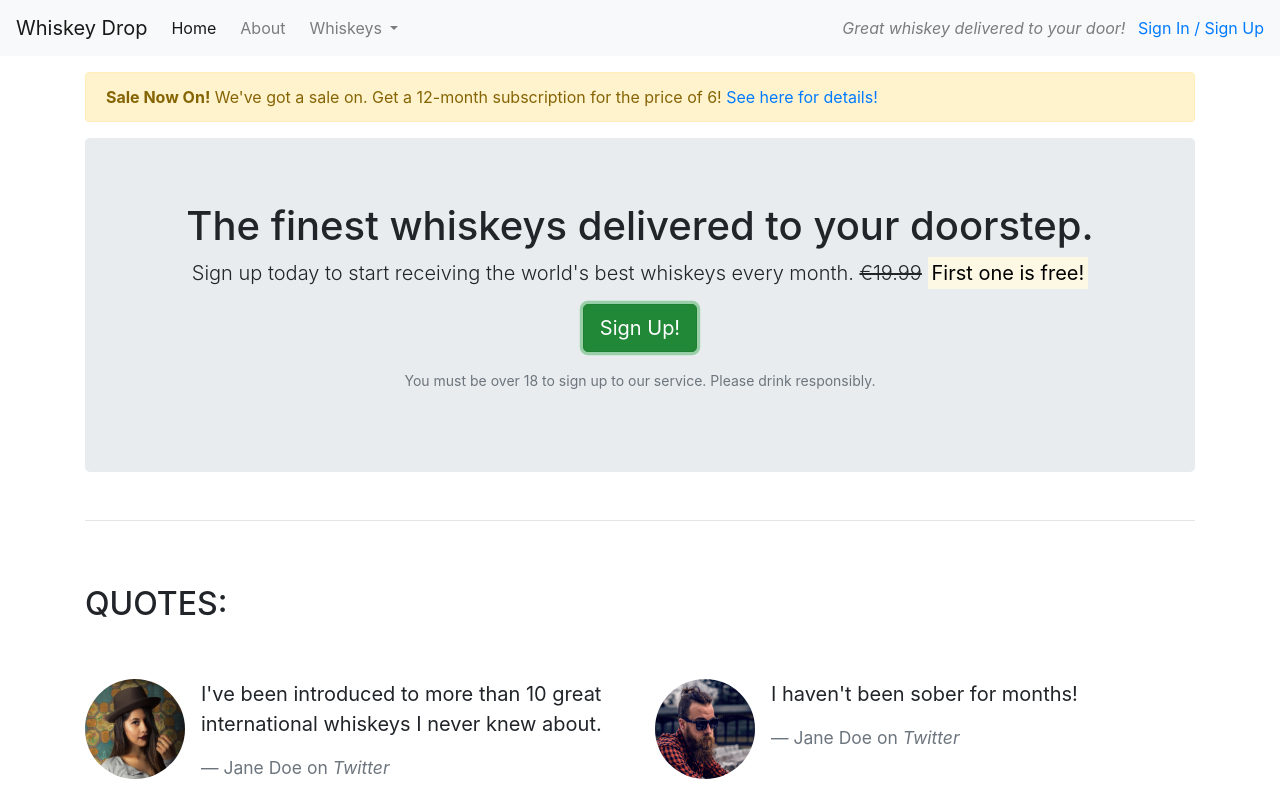
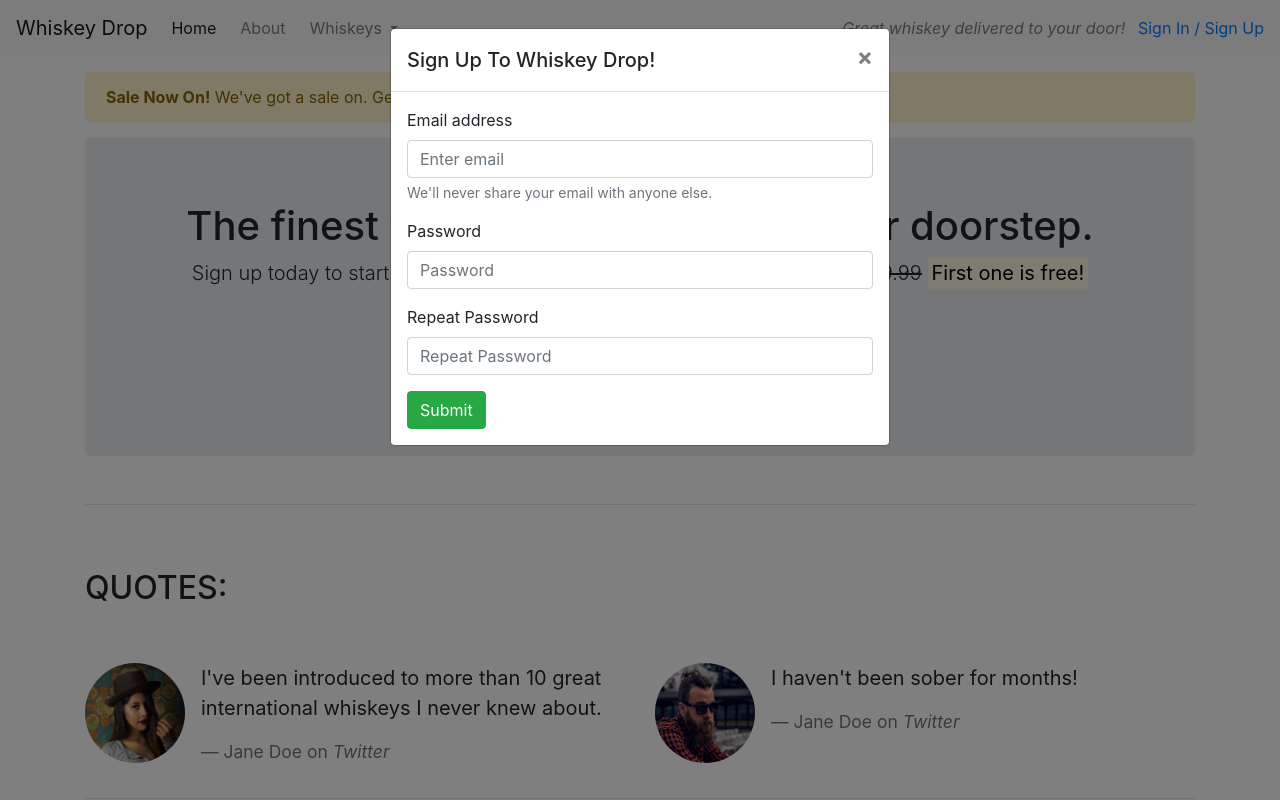
Before and after one commit to peterudu/bootstrap4demo, a plain HTML site: page index.html in a window 1280 px wide. Both pictures are taken after a click on the button "Sign Up!". Shown: the top 800 px of the page. Drawn offline with nearby package versions, Linux system fonts and the light colour scheme.

Commit message:
Add modal dialog to page

```diff
--- a/index.html
+++ b/index.html
@@ -64,7 +64,7 @@
             <s class="d-none d-sm-inline">€19.99</s>
             <span class="d-inline d-sm-none"><br></span>
             <strong><mark>First one is free!</mark></strong></p>
-          <p><button class="btn btn-lg btn-success">Sign Up!</button></p>
+          <button class="btn btn-lg btn-success" data-toggle="modal" data-target="#signUpModal">Sign Up!</button>
           <p class="text-muted"><small>You must be over 18 to sign up to our service. Please drink responsibly.</small>
           </p>
         </section>
@@ -203,6 +203,37 @@
     <!-- /.monthly favorites -->
   </article>
 
+  <div class="modal fade" tabindex="-1" role="dialog" id="signUpModal">
+    <div class="modal-dialog" role="document">
+        <div class="modal-content">
+            <div class="modal-header">
+                <h5 class="modal-title">Sign Up To Whiskey Drop!</h5>
+                <button type="button" class="close" data-dismiss="modal" aria-label="Close">
+      <span aria-hidden="true">&times;</span>
+    </button>
+            </div>
+            <div class="modal-body">
+                <form>
+                    <div class="form-group">
+                        <label for="exampleInputEmail1">Email address</label>
+                        <input type="email" class="form-control" id="exampleInputEmail1" aria-describedby="emailHelp" placeholder="Enter email">
+                        <small id="emailHelp" class="form-text text-muted">We'll never share your email with anyone else.</small>
+                    </div>
+                    <div class="form-group">
+                        <label for="password">Password</label>
+                        <input type="password" class="form-control" id="password" placeholder="Password">
+                    </div>
+                    <div class="form-group">
+                        <label for="repeatPassword">Repeat Password</label>
+                        <input type="password" class="form-control" id="repeatPassword" placeholder="Repeat Password">
+                    </div>
+                    <button type="submit" class="btn btn-success">Submit</button>
+                </form>
+            </div>
+        </div>
+    </div>
+</div>
+
   <script src="https://cdn.jsdelivr.net/npm/jquery@3.5.1/dist/jquery.slim.min.js" integrity="sha384-DfXdz2htPH0lsSSs5nCTpuj/zy4C+OGpamoFVy38MVBnE+IbbVYUew+OrCXaRkfj" crossorigin="anonymous"></script>
   <script src="https://cdn.jsdelivr.net/npm/popper.js@1.16.1/dist/umd/popper.min.js" integrity="sha384-9/reFTGAW83EW2RDu2S0VKaIzap3H66lZH81PoYlFhbGU+6BZp6G7niu735Sk7lN" crossorigin="anonymous"></script>
   <script src="https://cdn.jsdelivr.net/npm/bootstrap@4.6.2/dist/js/bootstrap.min.js" integrity="sha384-+sLIOodYLS7CIrQpBjl+C7nPvqq+FbNUBDunl/OZv93DB7Ln/533i8e/mZXLi/P+" crossorigin="anonymous"></script>
```
